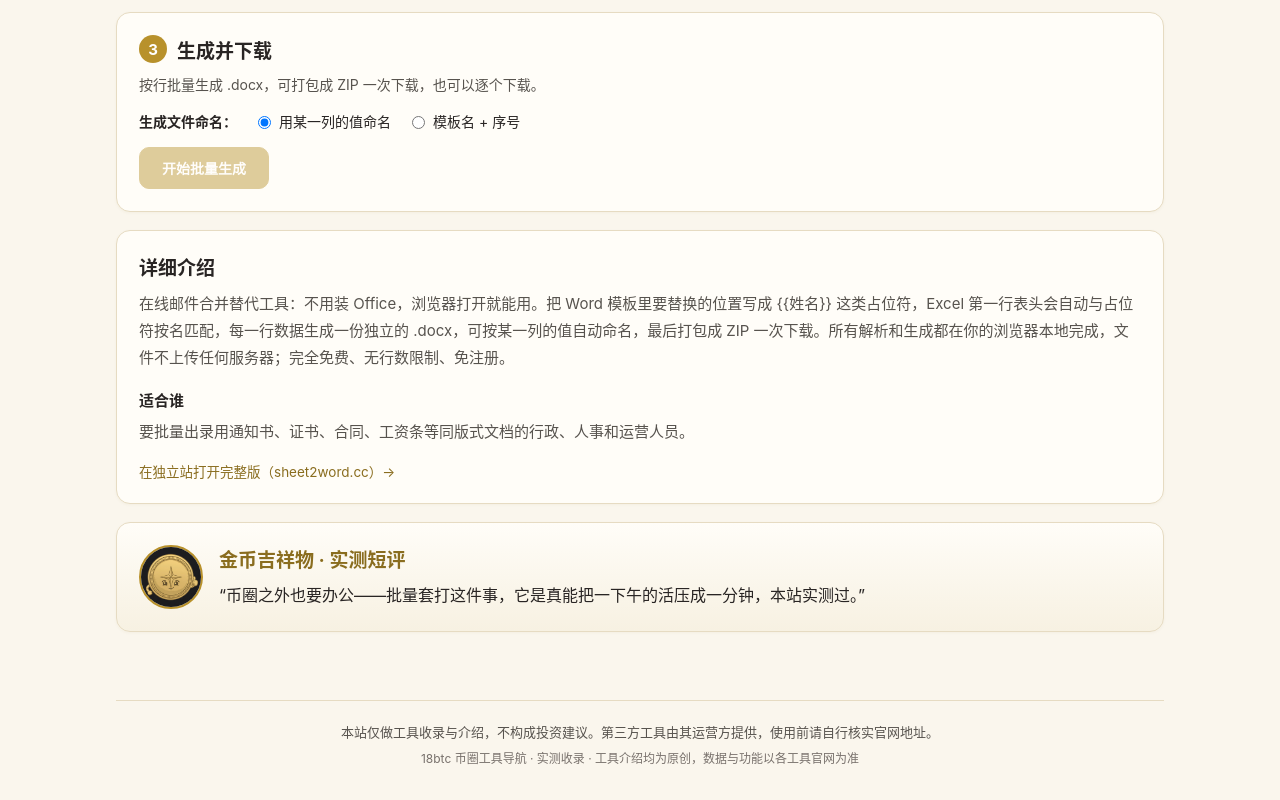
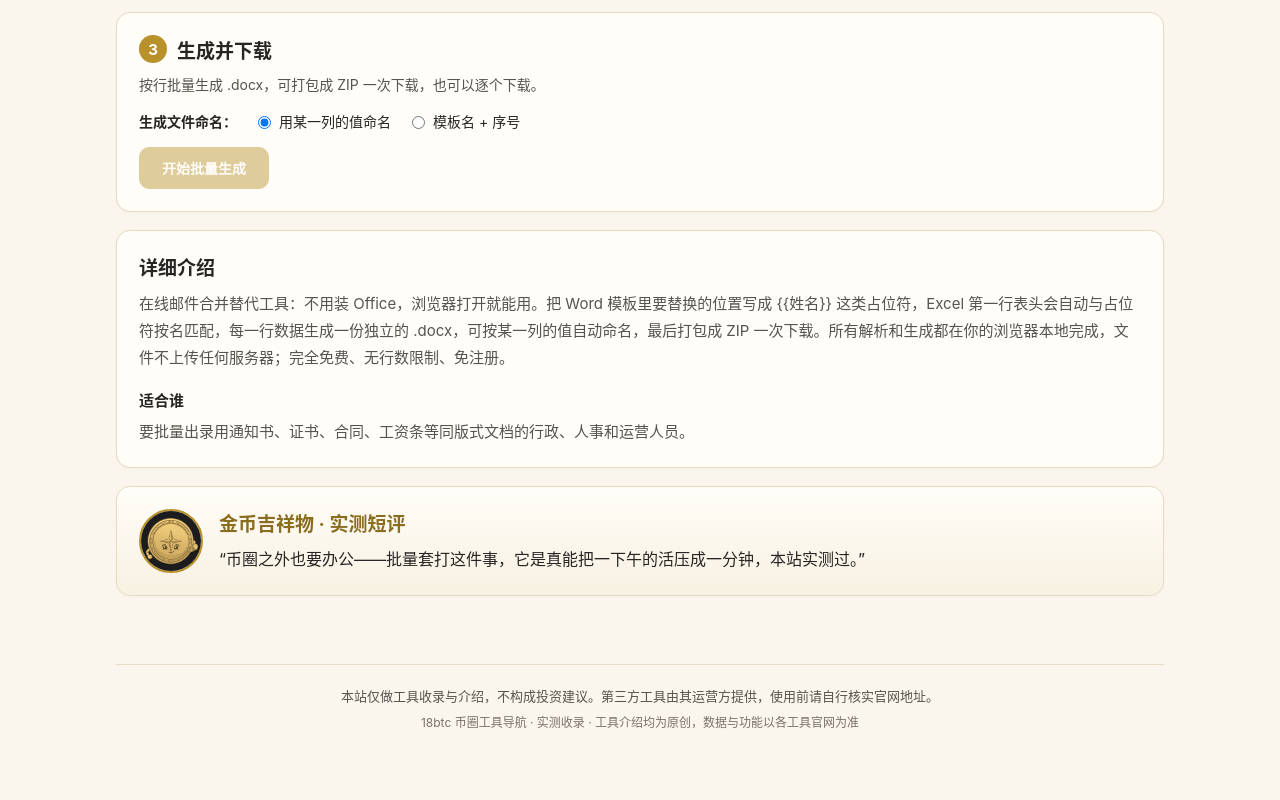
Before and after one commit to guowanqin/crypto-hub, a Next.js app: page /tool/sheet2word in a window 1280 px wide. Shown: the part 867-1667 px from the top of the page. After the commit the page ends 1631 px from the top, so only its background shows below. Built offline with nearby package versions, Linux system fonts and the light colour scheme.

Commit message:
接入 18btc.cc：SITE_URL 回填 + 移除 sheet2word.cc 独立站链接

```diff
--- a/components/Sheet2WordClient.tsx
+++ b/components/Sheet2WordClient.tsx
@@ -40,11 +40,6 @@ export default function Sheet2WordClient({ adsPreview = false }: { adsPreview?:
         <p className="body-text">{tool.detail[lang]}</p>
         <h3 className="sub-title">{t.audienceTitle}</h3>
         <p className="body-text">{tool.audience[lang]}</p>
-        <p className="standalone-line">
-          <a href={tool.url} target="_blank" rel="noopener noreferrer">
-            {t.openStandalone.replace(" →", "")}（sheet2word.cc）→
-          </a>
-        </p>
       </section>
 
       <section className="card take-card">
--- a/lib/site.ts
+++ b/lib/site.ts
@@ -1,7 +1,7 @@
 // 站点正式地址：域名确定后填入（例如 "https://example.com"），
 // 各页 canonical / og:url 与 sitemap 会随之生效。留空时不输出这些字段。
 // 注意：必须显式标注 string 类型，否则字面量类型会让 layout 里的 !== "" 比较报错。
-export const SITE_URL: string = "";
+export const SITE_URL: string = "https://18btc.cc";
 
 export type Lang = "zh" | "en";
 
--- a/lib/tools.ts
+++ b/lib/tools.ts
@@ -45,7 +45,7 @@ export const TOOLS: ToolDef[] = [
   {
     slug: "sheet2word",
     name: { zh: "Excel 批量生成 Word（Sheet2Word）", en: "Excel to Word Batch Generator (Sheet2Word)" },
-    url: "https://sheet2word.cc",
+    url: "https://18btc.cc/tool/sheet2word",
     tags: ["office"],
     type: "own",
     embedded: true,
```
